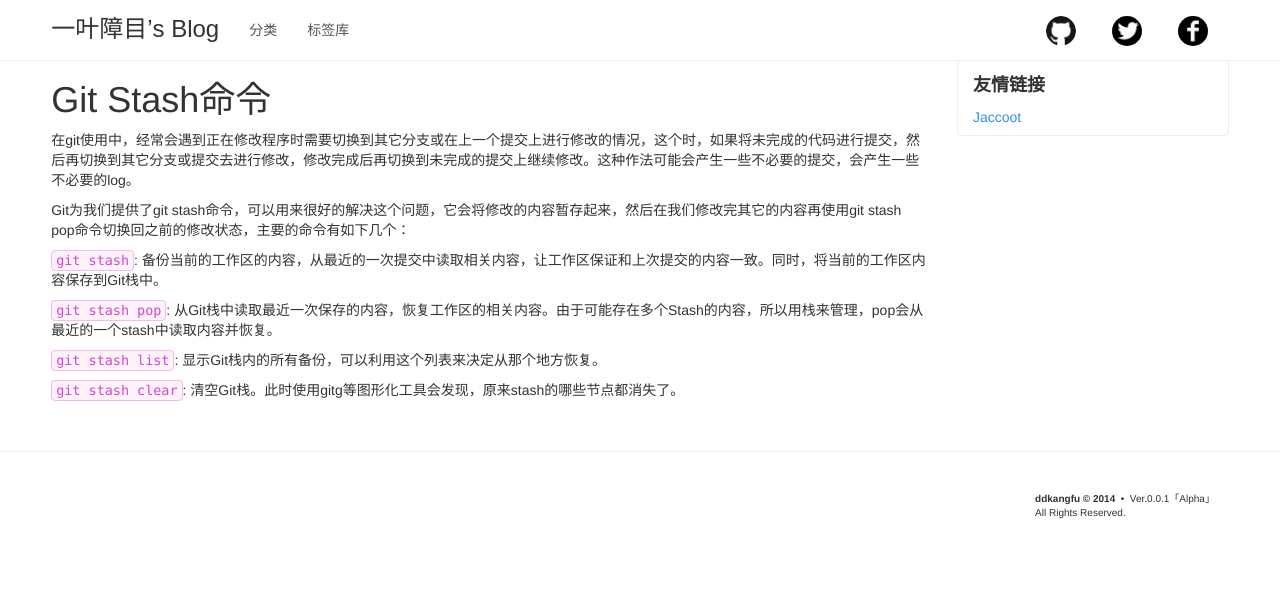
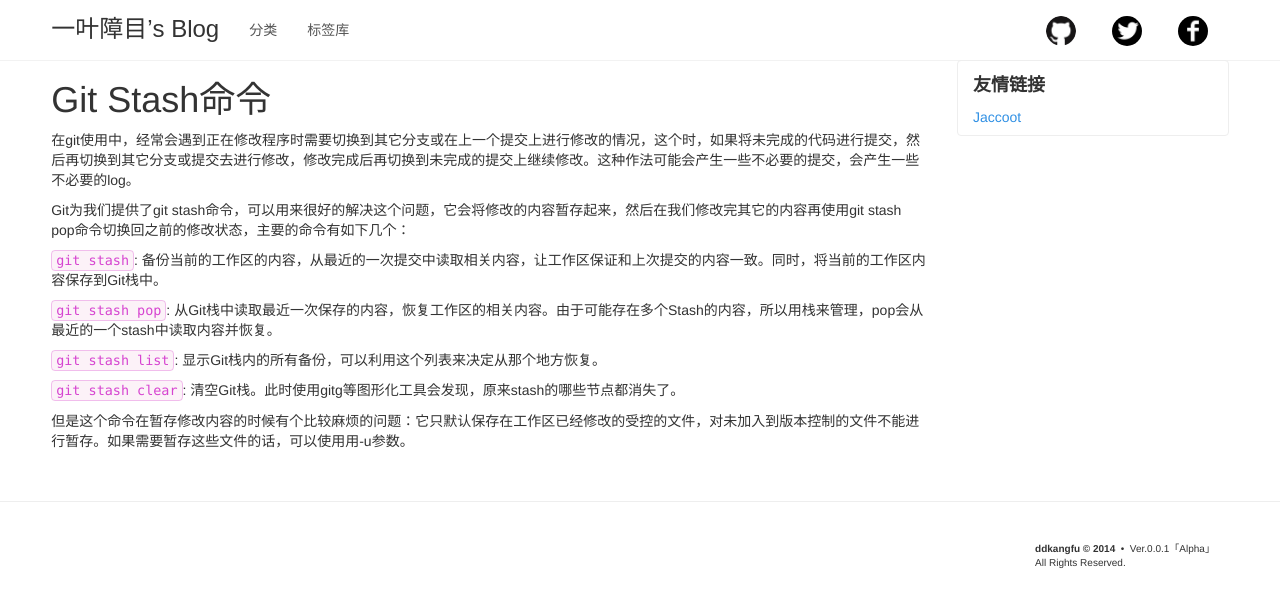
Before and after one commit to ddkangfu/ddkangfu.github.io, a Jekyll site: the page built from _posts/2014-12-18-git-stash.md, in a window 1280 px wide. Shown: the top 607 px of the page. Built offline with Jekyll 4.4.1, drawn with Linux system fonts in a browser that asks for light colours; some web fonts are replaced; Markdown is read by kramdown in place of the engine named in the settings.

Commit message:
增加了-u参数的说明。

```diff
--- a/_posts/2014-12-18-git-stash.md
+++ b/_posts/2014-12-18-git-stash.md
@@ -18,3 +18,5 @@ Git为我们提供了git stash命令，可以用来很好的解决这个问题
 `git stash list`: 显示Git栈内的所有备份，可以利用这个列表来决定从那个地方恢复。
 
 `git stash clear`: 清空Git栈。此时使用gitg等图形化工具会发现，原来stash的哪些节点都消失了。
+
+但是这个命令在暂存修改内容的时候有个比较麻烦的问题：它只默认保存在工作区已经修改的受控的文件，对未加入到版本控制的文件不能进行暂存。如果需要暂存这些文件的话，可以使用用-u参数。
```
